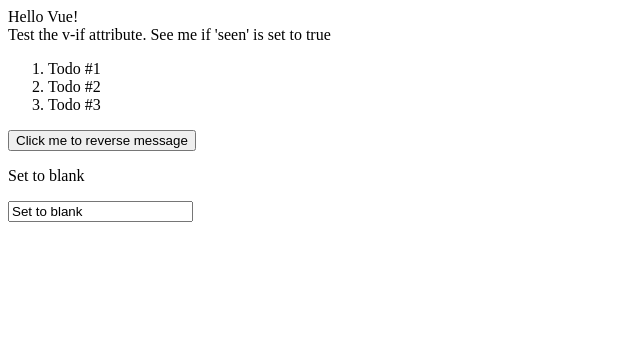
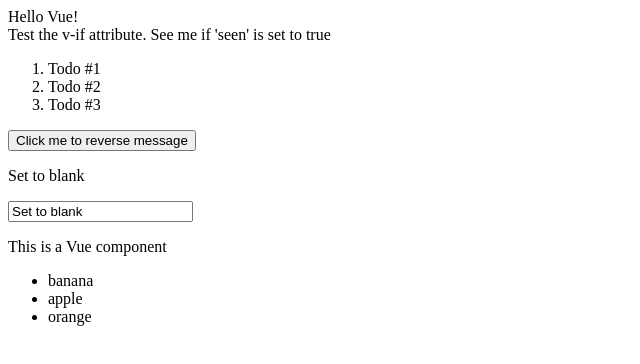
Before and after one commit to tsai810417/Practice_Vue, a plain HTML site: page index.html in a window 1280 px wide. Shown: the whole page, without its empty margins (0-640 px from the left). Drawn offline with nearby package versions, Linux system fonts and the light colour scheme.

Commit message:
use vue component feature to create unorder list

```diff
--- a/index.html
+++ b/index.html
@@ -20,6 +20,16 @@
         <p>{{ userInput }}</p>
         <input type="text" v-model="userInput">
       </div>
+      <div>
+        <p>This is a Vue component</p>
+        <ul>
+          <todo-item
+            v-for='item in groceryList'
+            v-bind:todo=item
+            v-bind:key=item.id>
+          </todo-item>
+        </ul>
+      </div>
     </div>
     <script src="index.js"></script>
   </body>
--- a/index.js
+++ b/index.js
@@ -1,3 +1,8 @@
+Vue.component('todo-item', {
+  props: ['todo'],
+  template: '<li>{{ todo.text }}</li>'
+})
+
 var app = new Vue({
   el: "#app", // specify where the Vue object will live
   data: {
@@ -8,7 +13,12 @@ var app = new Vue({
       { text: 'Todo #2' },
       { text: 'Todo #3' }
     ],
-    userInput: 'Set to blank'
+    userInput: 'Set to blank',
+    groceryList: [
+      { id: 1, text: 'banana' },
+      { id: 2, text: 'apple' },
+      { id: 3, text: 'orange' }
+    ]
   },
   // the methods that can be invoked by event listeners
   methods: {
```
